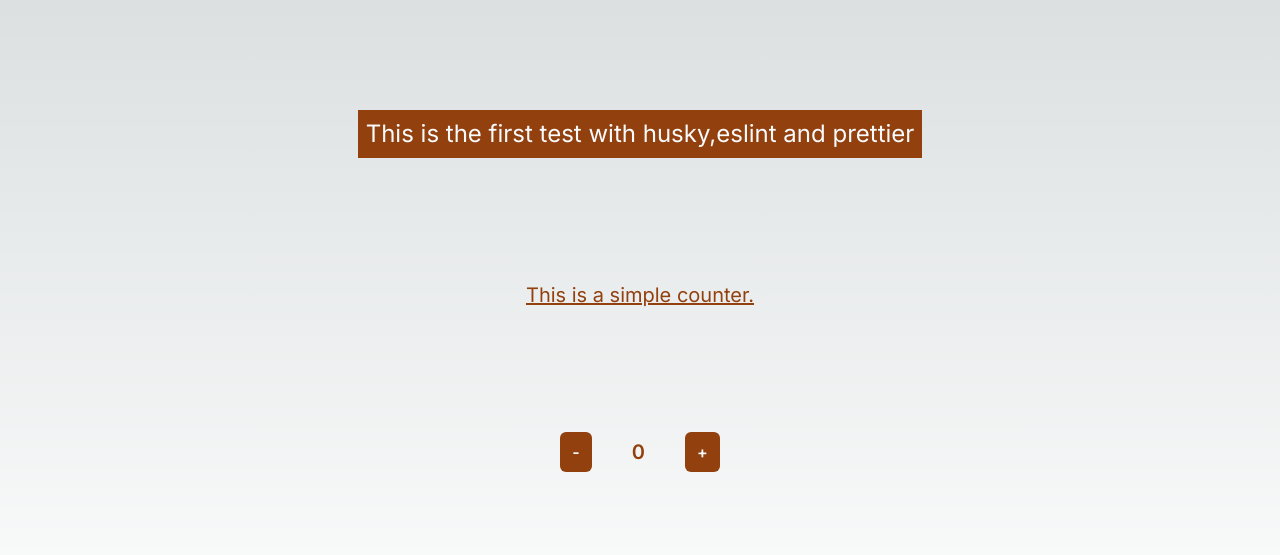
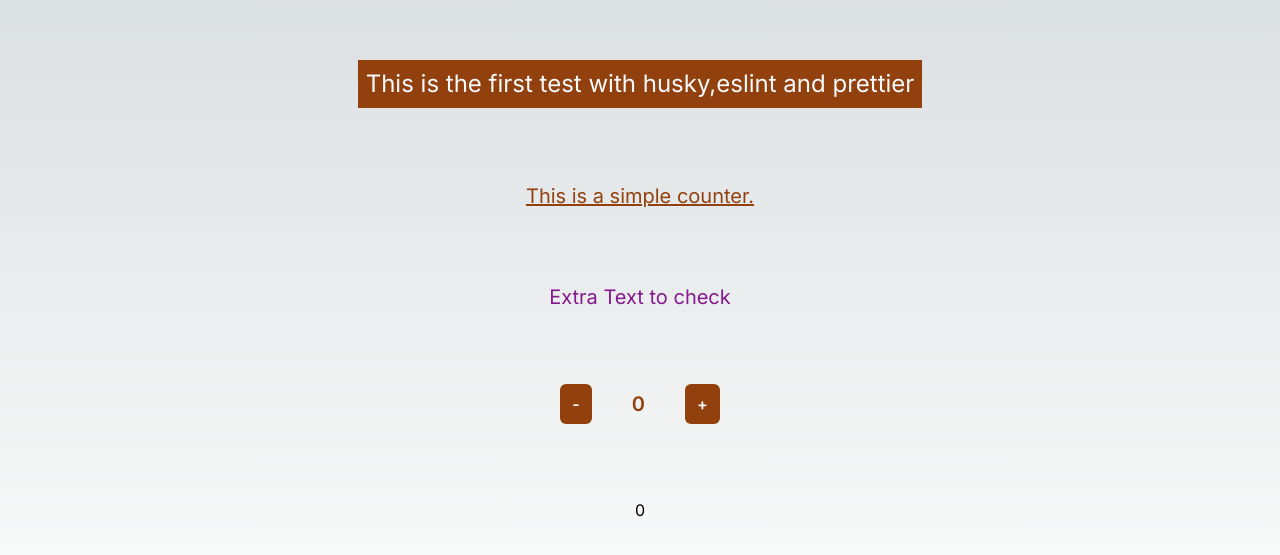
Before and after one commit to Aayman-star/artuso101, a Next.js app: page / in a window 1280 px wide. Shown: the part 109-664 px from the top of the page. Built offline with nearby package versions, Linux system fonts and the light colour scheme.

Commit message:
trying to push data to the repo after fixing the errors

```diff
--- a/src/app/page.tsx
+++ b/src/app/page.tsx
@@ -3,6 +3,7 @@ import { useState } from 'react';
 
 export default function Home() {
   const [myNumber, setMyNumber] = useState(0);
+  const testvariable = 0;
 
   const decreaseNumber = () => {
     setMyNumber((prev) => prev - 1);
@@ -19,6 +20,7 @@ export default function Home() {
       <h2 className='font-semi-bold text-xl text-amber-800 underline'>
         This is a simple counter.
       </h2>
+      <h3 className='text-xl text-fuchsia-800'>Extra Text to check</h3>
       <div className='flex  items-center gap-10'>
         <button
           onClick={decreaseNumber}
@@ -34,6 +36,7 @@ export default function Home() {
           +
         </button>
       </div>
+      <div>{testvariable}</div>
     </main>
   );
 }
```
Also changed, not shown: .eslintrc.json.
